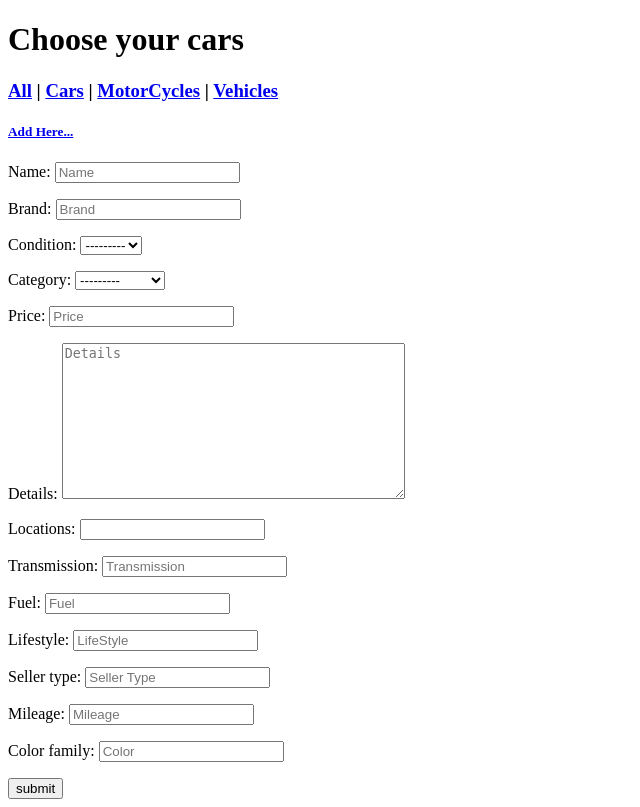
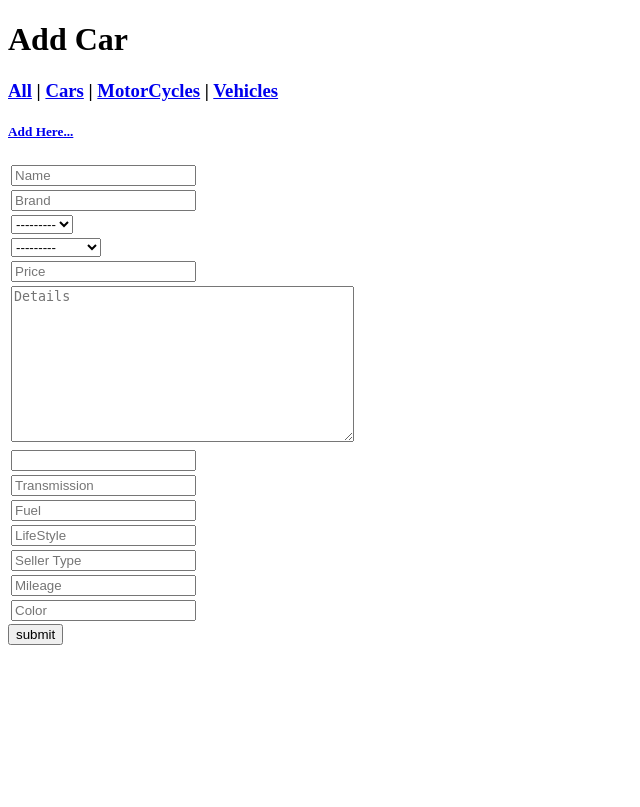
Before and after one commit to yajmliecah/src, a Django app: template Car/templates/spec_form.html in a window 1280 px wide. Shown: the whole page, without its empty margins (0-640 px from the left). After the commit the page ends 645 px from the top, so only its background shows below. Run offline with Django 3.2, Linux system fonts and the light colour scheme; the template is opened without the code that fills it: values that come from a table or form of the project are taken from there, others are empty.

Commit message:
Unfinished implementaions of some functions

```diff
--- a/Car/admin.py
+++ b/Car/admin.py
@@ -4,7 +4,8 @@ from Car.models import Brand, Spec
 
 
 class BrandAdmin(admin.ModelAdmin):
-    fields = ('name',)
+    fields = ('name', 'slug', 'logo', 'description')
+    prepopulated_fields = {'slug': ('name',)}
 
 
 class SpecAdmin(admin.ModelAdmin):
--- a/Car/forms.py
+++ b/Car/forms.py
@@ -6,7 +6,8 @@ class BrandForm(forms.ModelForm):
 
     class Meta:
         model =Brand
-        fields = ['name']
+        fields = ('name', 'logo', 'description')
+        exclude = ('slug', )
 
 
 class SpecForm(forms.ModelForm):
--- a/Car/templates/base.html
+++ b/Car/templates/base.html
@@ -6,7 +6,9 @@
     <link rel="alternate">
 </head>
 <body>
+{% block h1 %}
 <h1>Choose your cars</h1>
+{% endblock h1%}
 <h3>
     <a href="/all/">All</a> |
     <a href="/cars/">Cars</a> |
--- a/Car/templates/car/car_detail.html
+++ b/Car/templates/car/car_detail.html
@@ -1,6 +1,6 @@
 {% extends 'base.html' %}
 
 {% block content %}
-    <p>{{ cars.name }}</p>
-    <p>{{ cars.details }}</p>
+    <p>{{ car.name }}</p>
+    <p>{{ car.details }}</p>
 {% endblock %}
--- a/Car/templates/car/cars.html
+++ b/Car/templates/car/cars.html
@@ -1,8 +1,12 @@
 {% extends 'base.html' %}
 {% block content %}
+    {% if cars %}
     <ul>
         {% for cars in cars %}
-            <li><a href="/{{ spec_id }}">{{ cars.name }}</a></li>
+            <li><a href="/car{{ car.name }}/">{{ cars.name }}</a></li>
         {% endfor %}
     </ul>
+    {% else %}
+        <p>No Cars Available</p>
+    {% endif %}
 {% endblock %}
--- a/Car/templates/car/index.html
+++ b/Car/templates/car/index.html
@@ -3,7 +3,7 @@
     {% if list %}
         <ul>
             {% for list in list%}
-            <li><a href="/car/{{ spec.id }}">{{ list.name }}</a></li>
+            <li><a href="{{ spec.id }}">{{ list.name }}</a></li>
             {% endfor %}
         </ul>
     {% else %}
--- a/Car/templates/spec_form.html
+++ b/Car/templates/spec_form.html
@@ -1,11 +1,24 @@
 {% extends 'base.html' %}
 
+{% block h1 %}
+    <h1>Add Car</h1>
+{% endblock h1%}
+
 {% block content %}
-    <form action="/add/" method="POST">
-        {% csrf_token %}
-        <table>
-            {{  spec_form.as_p }}
-        </table>
+    <form id="spec_form" action="/add/" method="POST">
+            {% csrf_token %}
+            <table>
+
+            <tr>
+                {% for field in form.visible_fields %}
+                {{ field.errors }}
+                {{ field.help_text }}
+
+                <td>{{ field }}</td>
+
+            </tr>
+            {% endfor %}
+            </table>
         <input type="submit" value="submit">
     </form>
 {% endblock %}
--- a/Car/urls.py
+++ b/Car/urls.py
@@ -10,6 +10,6 @@ urlpatterns = [
     url(r'^cars/$', views.cars, name='cars'),
     url(r'^motorcycles/$', views.motorcycles, name='motorcycles'),
     url(r'^vehicles/$', views.vehicles, name='vehicles'),
-    url(r'^(?P<spec_id>\S+?)$', views.car_detail, name='car_detail'),
+    url(r'^car/(?P<spec_id>[0-9]+)/$', views.car_detail, name='car'),
     url(r'^add/$', views.spec_form, name='spec_form'),
 ]
--- a/src/settings.py
+++ b/src/settings.py
@@ -9,9 +9,9 @@ BASE_DIR = os.path.dirname(os.path.dirname(os.path.abspath(__file__)))
 SECRET_KEY = ')qb81m!xu6@6z*d!bs_pp!5-rt4i-773v$2)8=n0z%86*og!u+'
 
 # SECURITY WARNING: don't run with debug turned on in production!
-DEBUG = False
+DEBUG = True
 
-ALLOWED_HOSTS = ['*']
+ALLOWED_HOSTS = []
 
 
 # Application definition
```
Also changed, not shown: Car/views.py (+8 -11 lines), 14141729_1173516036041227_6260633502038267611_n.jpg (added), db.sqlite3.
